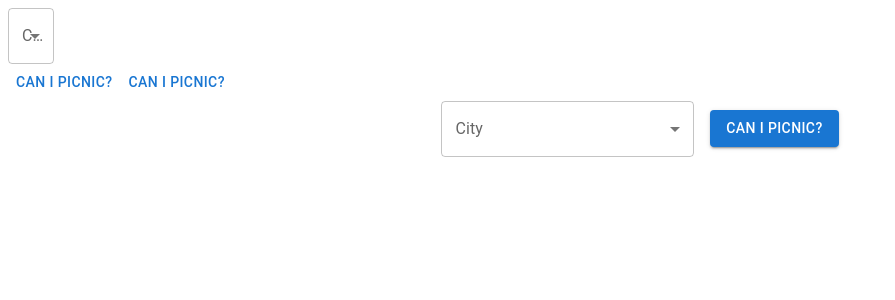
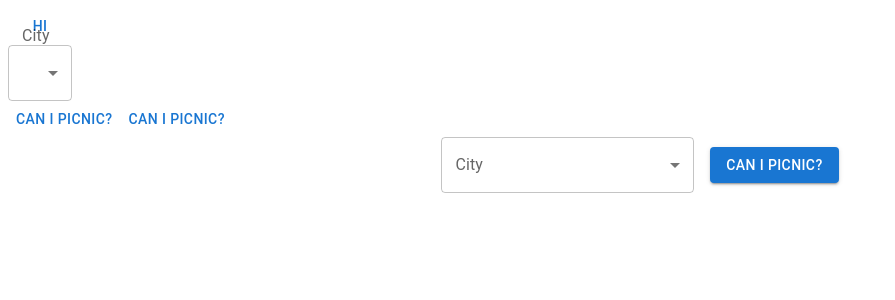
Before and after one commit to makaracc/canIPicnicToday, a React (Vite) app: page / in a window 1280 px wide. Shown: the top 300 px of the page, without its empty margins (0-895 px from the left). Built offline with nearby package versions, Linux system fonts and the light colour scheme.

Commit message:
add button

```diff
--- a/src/App.tsx
+++ b/src/App.tsx
@@ -141,6 +141,7 @@ export const App: React.FC = () => {
   const first = (
     <Box>
       <FormControl>
+        <Button>Hi</Button>
         <InputLabel id="demo-simple-select-label">City</InputLabel>
         <Select
           labelId="demo-simple-select-label"
```
